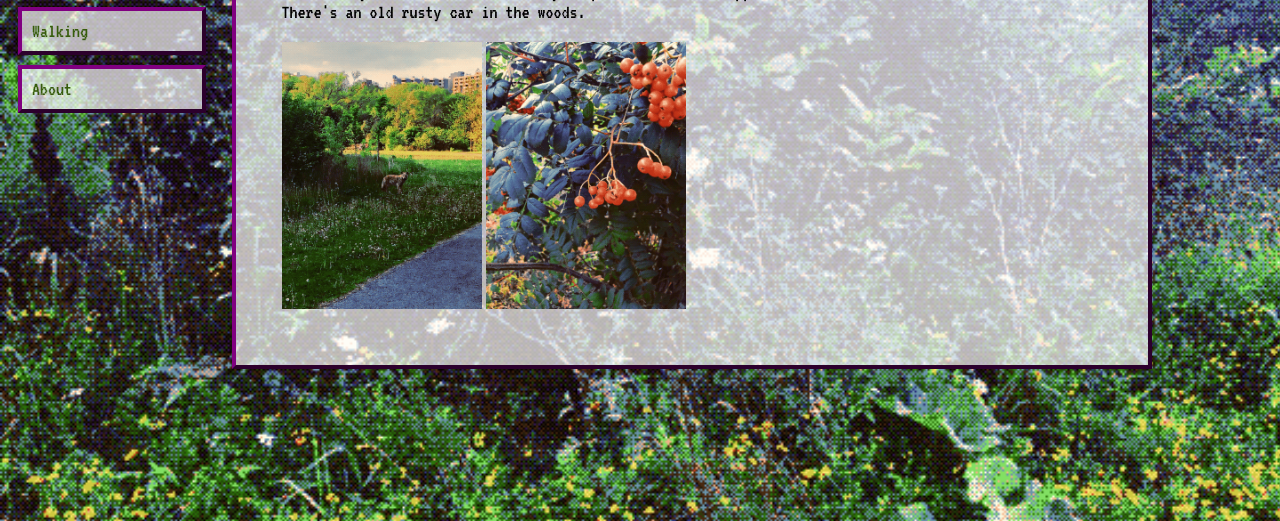
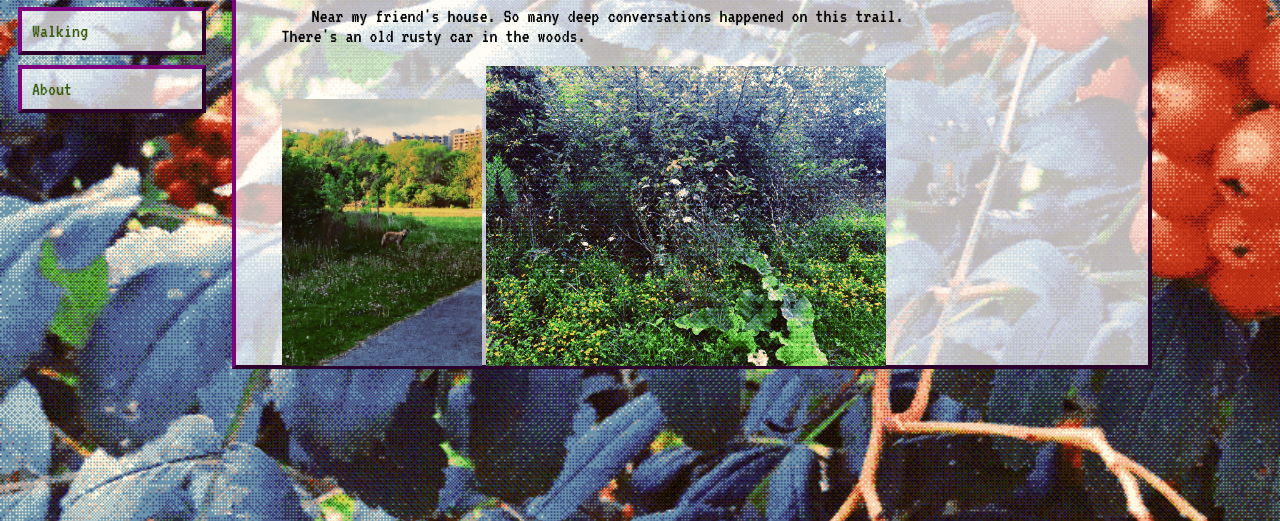
Before and after one commit to LizaCentipede/Mill-Valley, a plain HTML site: page index.html in a window 1280 px wide. Shown: the part 279-800 px from the top of the page. Drawn offline with Linux system fonts and the light colour scheme; a web font is replaced by a local one.

Commit message:
ewjvkwvnejkwv

```diff
--- a/index.html
+++ b/index.html
@@ -12,7 +12,7 @@
 
     <style>
       body {
-        background-image: url('millvalley.png');
+        background-image: url('ber.png');
         background-repeat: repeat;
         background-size: 1400px auto;
       }
@@ -37,7 +37,7 @@
         clear: both;
         position: absolute;
         left: 5%;
-        top: 5%;
+        top: 10%;
         float: right;
         display: block;
       }
@@ -137,7 +137,7 @@
        <p> Near my friend's house. So many deep conversations happened on this trail. There's an old rusty car in the woods.
       </p>
         <img src="yote.png" alt="coyote near Mill Valley" width="200px">
-        <img src="ber.png" alt="berries near Mill Valley" width="200px">
+        <img src="millvalley.png" alt="undergrowth at Mill Valley" width="400px">
       </div>
     </div>
     <ul id="navba">
```
